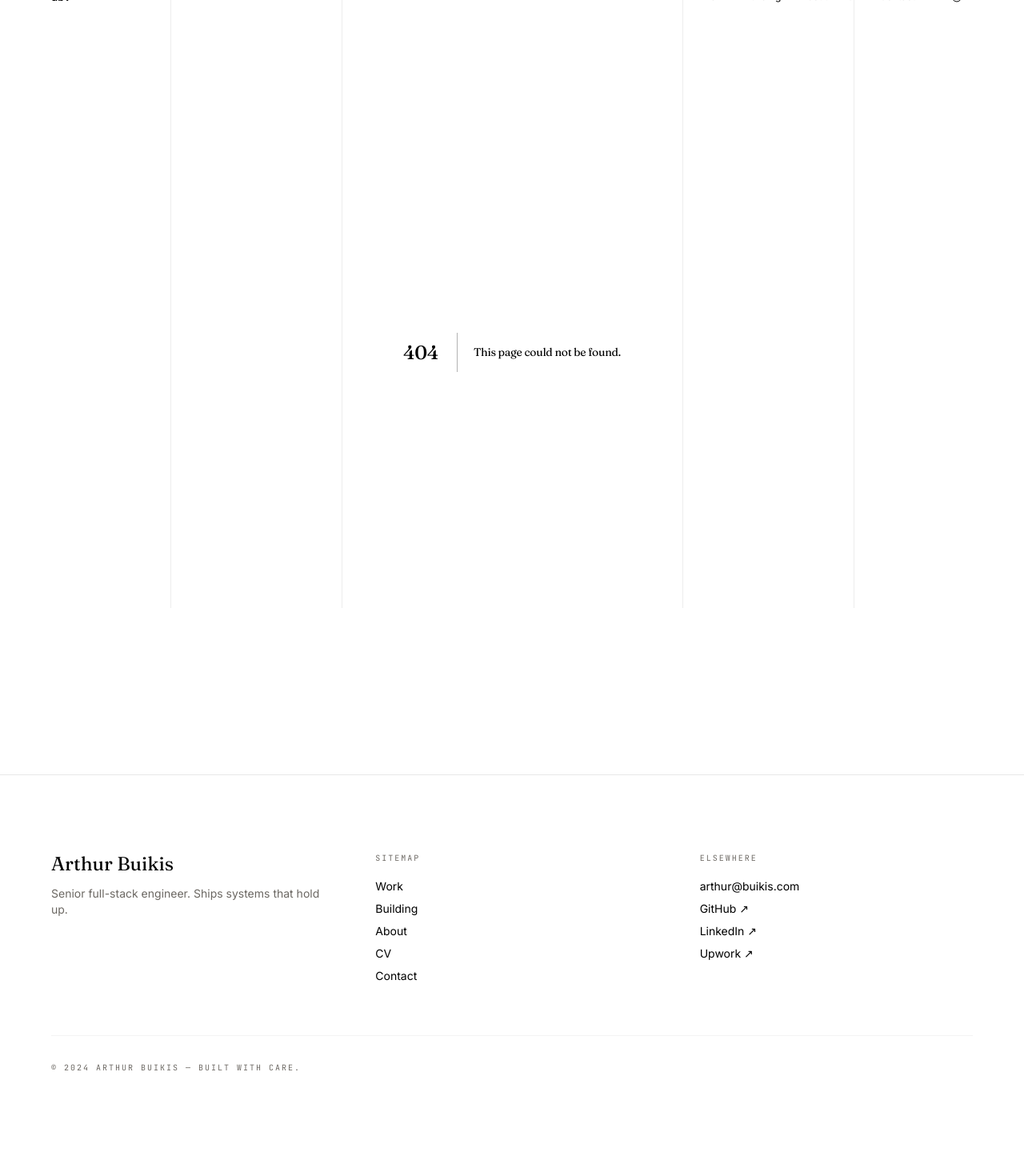
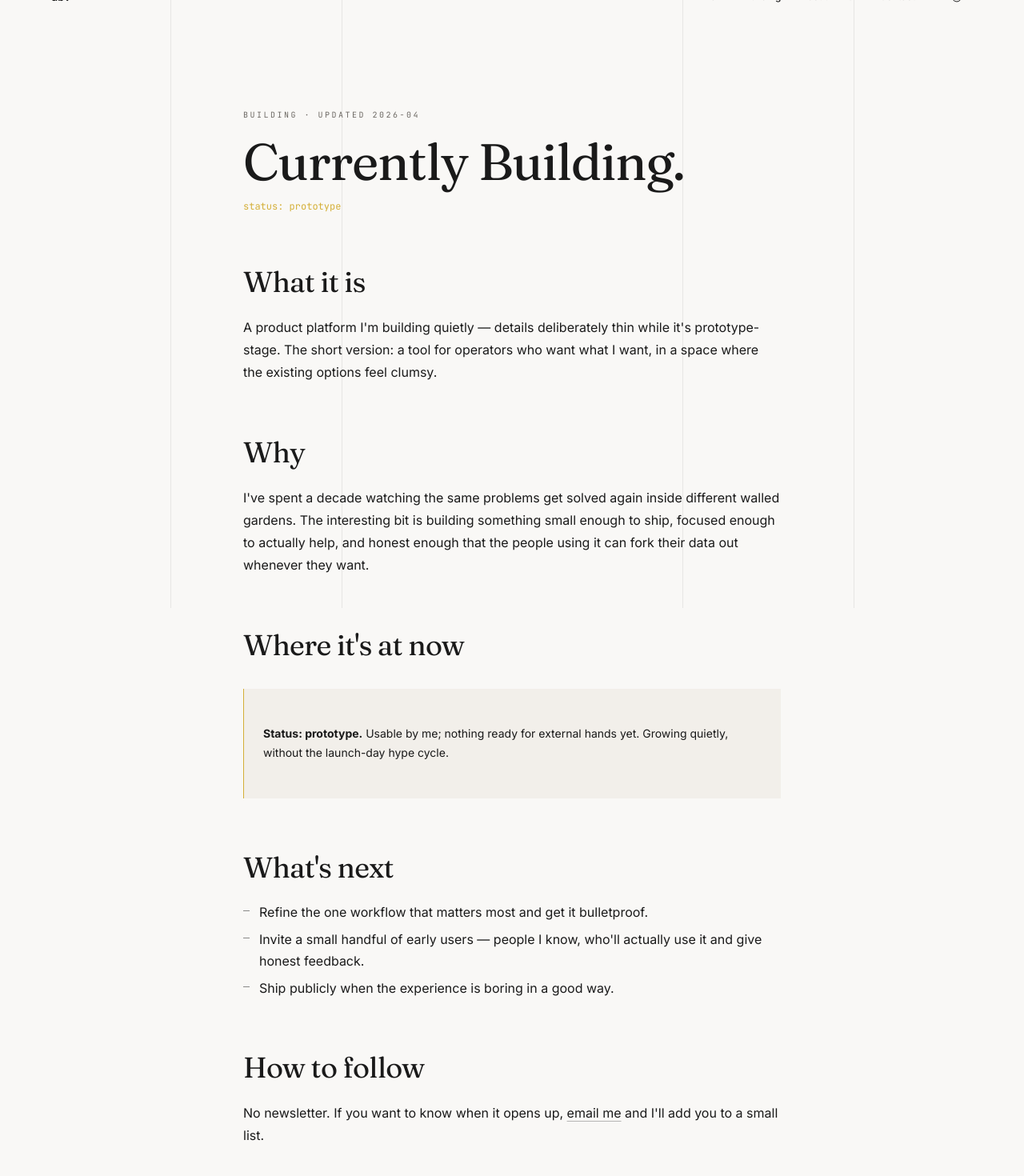
Before and after one commit to Artufe/Artufe.github.io, a Next.js app: page /building in a window 1280 px wide. Before the commit this address had no page. Shown: the part 40-1510 px from the top of the page at 80% size. Before the commit the page ends 1479 px from the top, so only its background shows below. Built offline with nearby package versions, Linux system fonts and the light colour scheme.

Commit message:
Add Building page with MDX content

```diff
--- /dev/null
+++ b/app/building/page.tsx
@@ -0,0 +1,20 @@
+import type { Metadata } from 'next';
+import Content, { meta } from '@/content/building/index.mdx';
+
+export const metadata: Metadata = {
+  title: 'Building',
+  description: 'What I\'m currently building — status, scope, and how to follow.',
+};
+
+export default function BuildingPage() {
+  return (
+    <article className="mx-auto max-w-[720px] px-6 py-16 lg:py-24">
+      <p className="font-mono text-[10px] uppercase tracking-[0.25em] text-[var(--fg-muted)]">Building · Updated {meta.updated}</p>
+      <h1 className="mt-4 font-serif text-[clamp(40px,5vw,64px)] leading-[1.02] tracking-tight">{meta.name}.</h1>
+      <p className="mt-4 font-mono text-xs text-[var(--accent)]">status: {meta.status}</p>
+      <div className="mt-12 max-w-none">
+        <Content />
+      </div>
+    </article>
+  );
+}
--- /dev/null
+++ b/content/building/index.mdx
@@ -0,0 +1,37 @@
+export const meta = {
+  name: 'Currently Building',
+  status: 'prototype',
+  updated: '2026-04',
+};
+
+## What it is
+
+A product platform I'm building quietly — details deliberately thin while it's
+prototype-stage. The short version: a tool for operators who want what I want, in a
+space where the existing options feel clumsy.
+
+## Why
+
+I've spent a decade watching the same problems get solved again inside different walled
+gardens. The interesting bit is building something small enough to ship, focused enough
+to actually help, and honest enough that the people using it can fork their data out
+whenever they want.
+
+## Where it's at now
+
+<Callout>
+  **Status: prototype.** Usable by me; nothing ready for external hands yet. Growing
+  quietly, without the launch-day hype cycle.
+</Callout>
+
+## What's next
+
+- Refine the one workflow that matters most and get it bulletproof.
+- Invite a small handful of early users — people I know, who'll actually use it and
+  give honest feedback.
+- Ship publicly when the experience is boring in a good way.
+
+## How to follow
+
+No newsletter. If you want to know when it opens up, [email me](mailto:arthur@buikis.com)
+and I'll add you to a small list.
```
